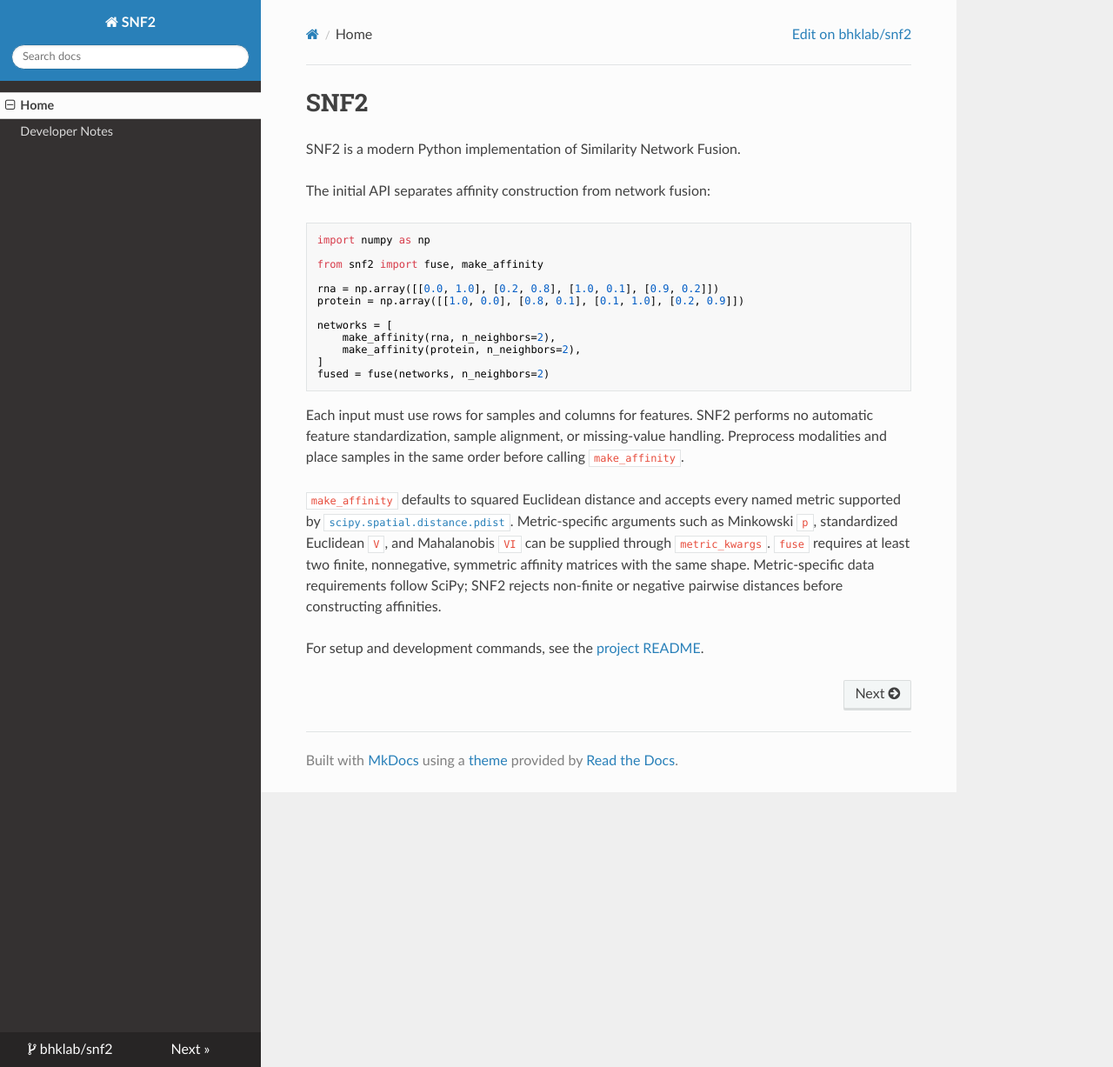
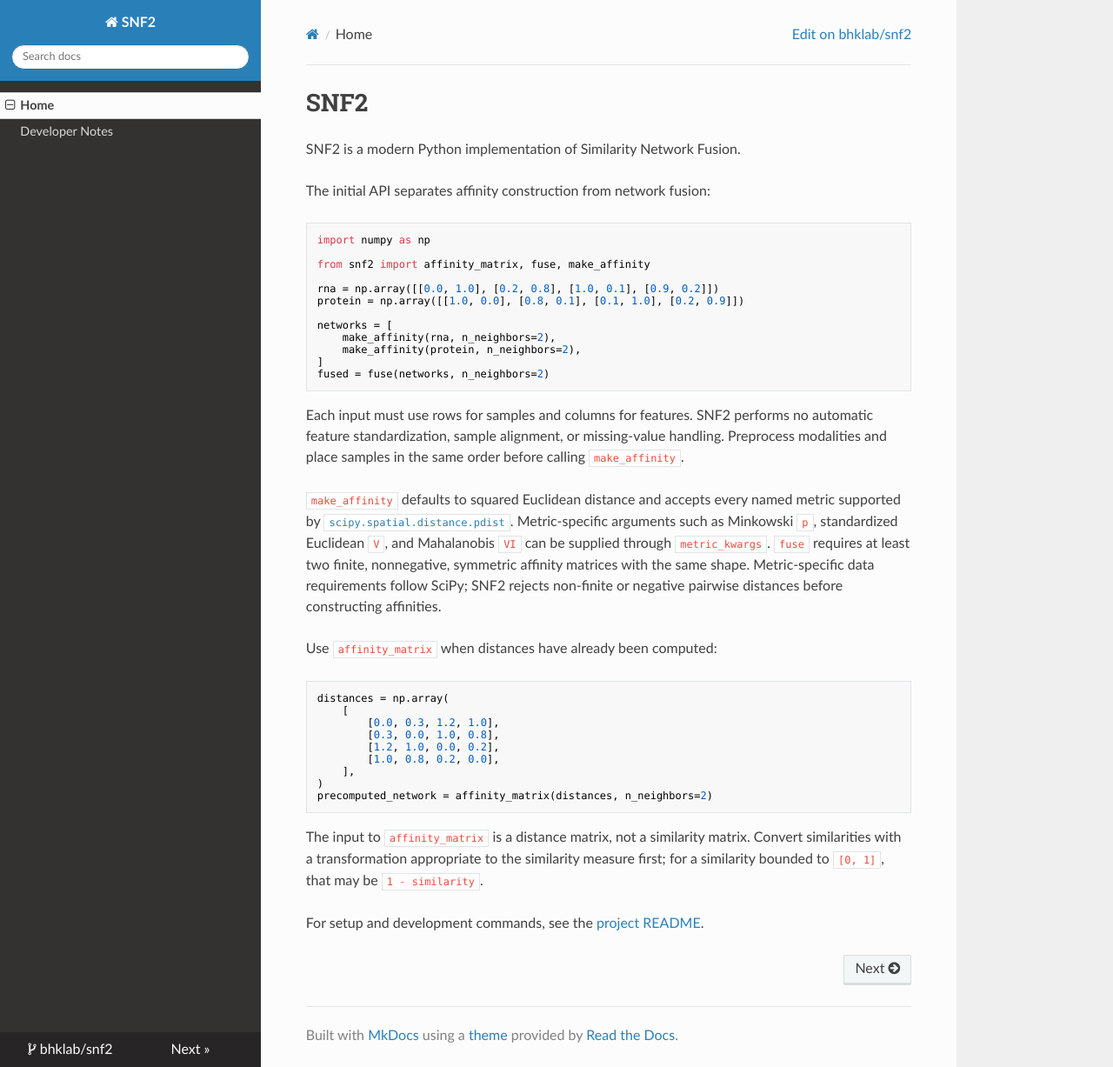
Before and after one commit to bhklab/snf2, an MkDocs documentation site: the page built from docs/index.md, in a window 1280 px wide and 1227 px high. Shown: the whole window at 87% size. Built offline with MkDocs 1.6.1, drawn with Linux system fonts in a browser that asks for light colours; nearby versions of some CDN libraries.

Commit message:
docs: cleanup and update docs for affinity_matrix

````diff
--- a/docs/index.md
+++ b/docs/index.md
@@ -7,7 +7,7 @@ The initial API separates affinity construction from network fusion:
 ```python
 import numpy as np
 
-from snf2 import fuse, make_affinity
+from snf2 import affinity_matrix, fuse, make_affinity
 
 rna = np.array([[0.0, 1.0], [0.2, 0.8], [1.0, 0.1], [0.9, 0.2]])
 protein = np.array([[1.0, 0.0], [0.8, 0.1], [0.1, 1.0], [0.2, 0.9]])
@@ -33,5 +33,24 @@ at least two finite, nonnegative, symmetric affinity matrices with the same
 shape. Metric-specific data requirements follow SciPy; SNF2 rejects
 non-finite or negative pairwise distances before constructing affinities.
 
+Use `affinity_matrix` when distances have already been computed:
+
+```python
+distances = np.array(
+    [
+        [0.0, 0.3, 1.2, 1.0],
+        [0.3, 0.0, 1.0, 0.8],
+        [1.2, 1.0, 0.0, 0.2],
+        [1.0, 0.8, 0.2, 0.0],
+    ],
+)
+precomputed_network = affinity_matrix(distances, n_neighbors=2)
+```
+
+The input to `affinity_matrix` is a distance matrix, not a similarity matrix.
+Convert similarities with a transformation appropriate to the similarity
+measure first; for a similarity bounded to `[0, 1]`, that may be
+`1 - similarity`.
+
 For setup and development commands, see the
 [project README](https://github.com/bhklab/snf2#readme).
````
Also changed, not shown: README.md (+14 -46 lines), docs/devnotes.md (+7 -2 lines).
